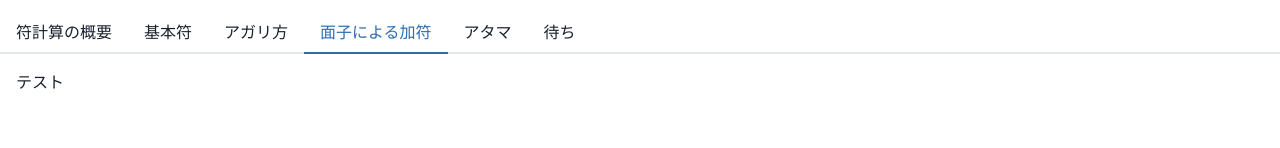
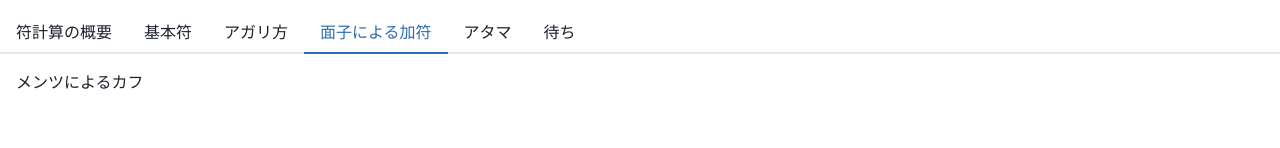
Before and after one commit to RyoTTT/portfolioAPP, a Next.js app: page /Calculation/DetailScore in a window 1280 px wide. Both pictures are taken after a click on the tab "面子による加符". Shown: the part 152-300 px from the top of the page. Built offline with nearby package versions, Linux system fonts and the light colour scheme.

Commit message:
3/23 push

```diff
--- a/pages/Calculation/DetailScore.tsx
+++ b/pages/Calculation/DetailScore.tsx
@@ -33,10 +33,13 @@ const DetailScore = () => {
             <Agari />
           </TabPanel>
           <TabPanel>
-            <Text>テスト</Text>
+            <Text>メンツによるカフ</Text>
           </TabPanel>
           <TabPanel>
             <Atama />
+          </TabPanel>
+          <TabPanel>
+            待ち
           </TabPanel>
         </TabPanels>
       </Tabs>
```
